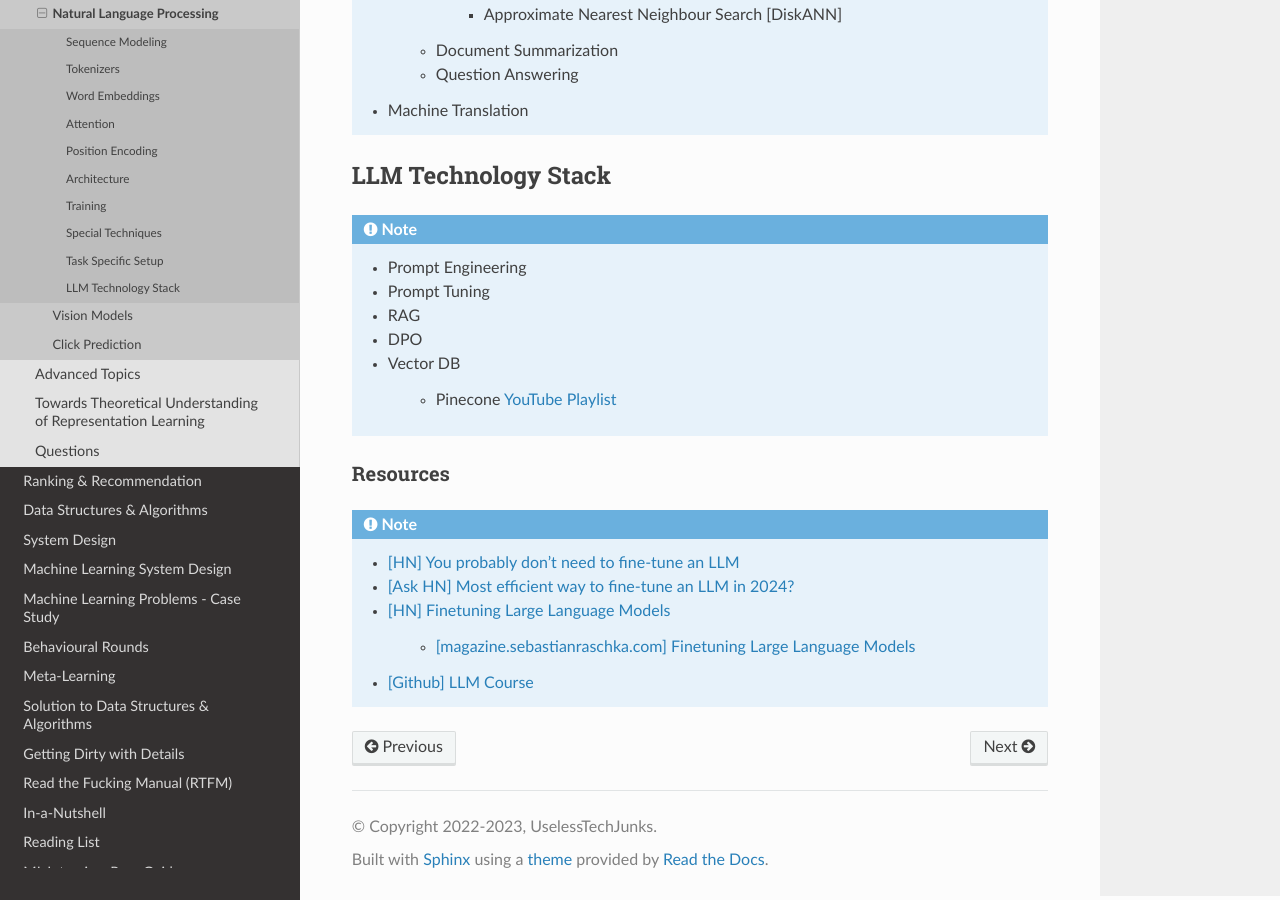
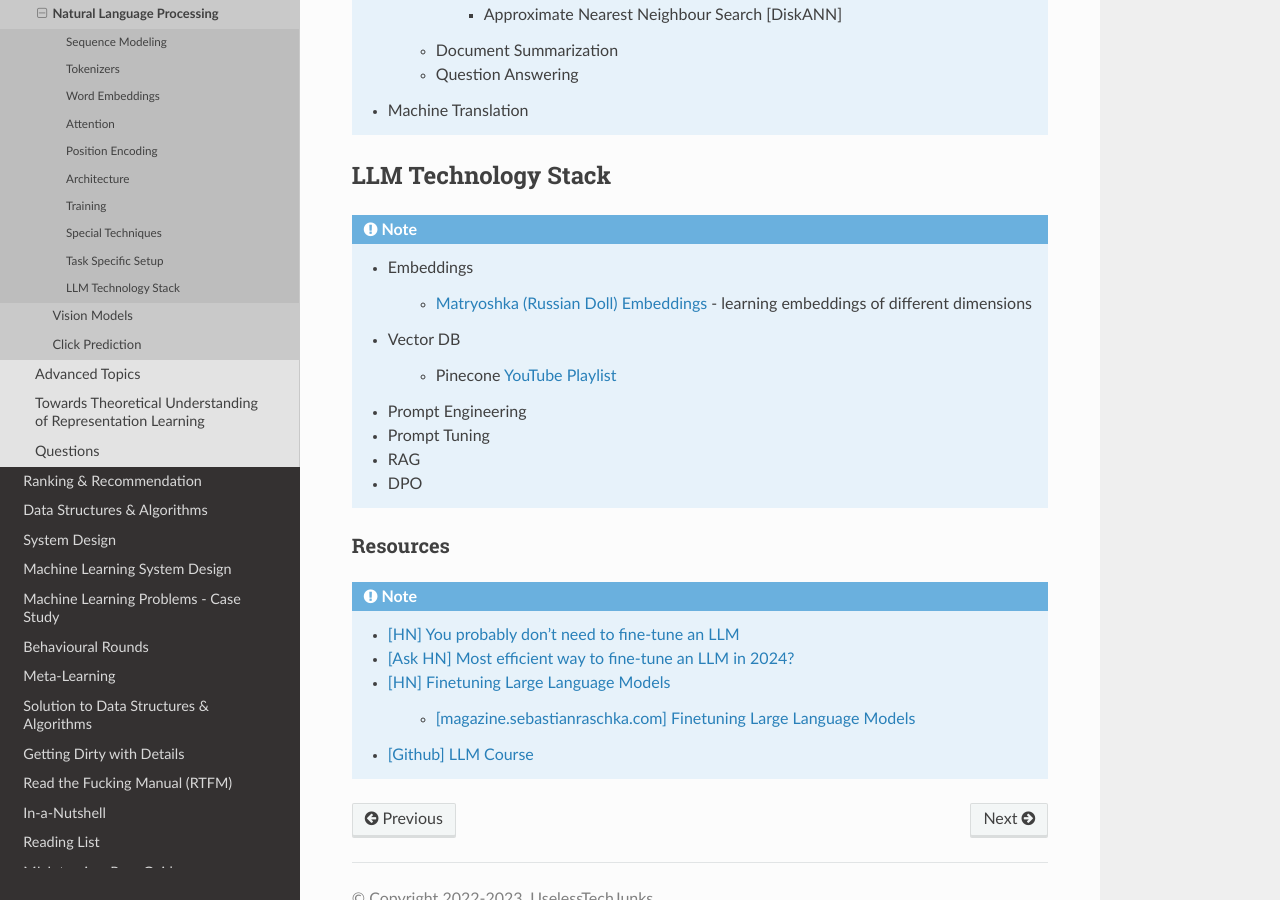
Before and after one commit to uselesstechjunks/leetcode, a Sphinx documentation site: the page built from docs/source/dl/application/nlp.rst, in a window 1280 px wide and 900 px high, scrolled down 6329 px. Built offline with Sphinx 7.4.7 and the Read the Docs theme 2.0.0, drawn with Linux system fonts in a browser that asks for light colours.

Commit message:
Update nlp.rst

```diff
--- a/docs/source/dl/application/nlp.rst
+++ b/docs/source/dl/application/nlp.rst
@@ -240,13 +240,16 @@ Task Specific Setup
 LLM Technology Stack
 *****************************************************************************************
 .. note::
+	* Embeddings
+
+		* `Matryoshka (Russian Doll) Embeddings <https://huggingface.co/blog/matryoshka>`_ - learning embeddings of different dimensions
+	* Vector DB
+
+		* Pinecone `YouTube Playlist <https://youtube.com/playlist?list=PLRLVhGQeJDTLiw-ZJpgUtZW-bseS2gq9-&si=UBRFgChTmNnddLAt>`_
 	* Prompt Engineering
 	* Prompt Tuning
 	* RAG
 	* DPO
-	* Vector DB
-
-		* Pinecone `YouTube Playlist <https://youtube.com/playlist?list=PLRLVhGQeJDTLiw-ZJpgUtZW-bseS2gq9-&si=UBRFgChTmNnddLAt>`_
 
 Resources
 =========================================================================================
```
